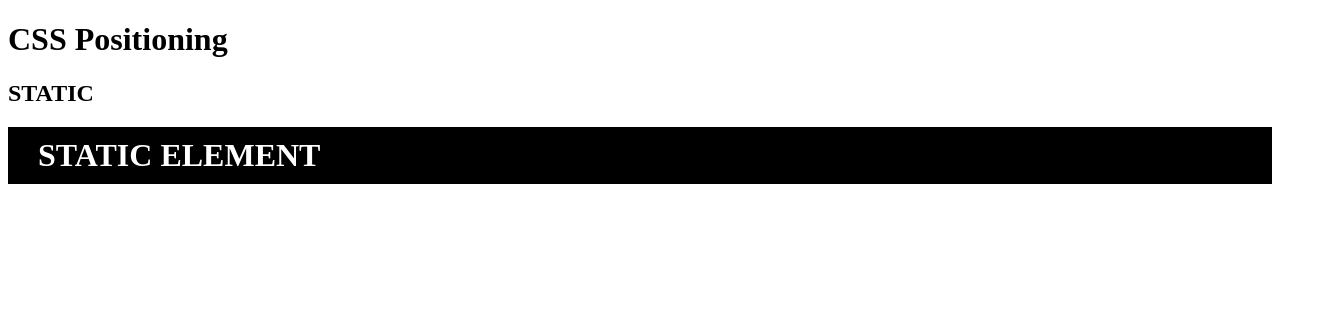
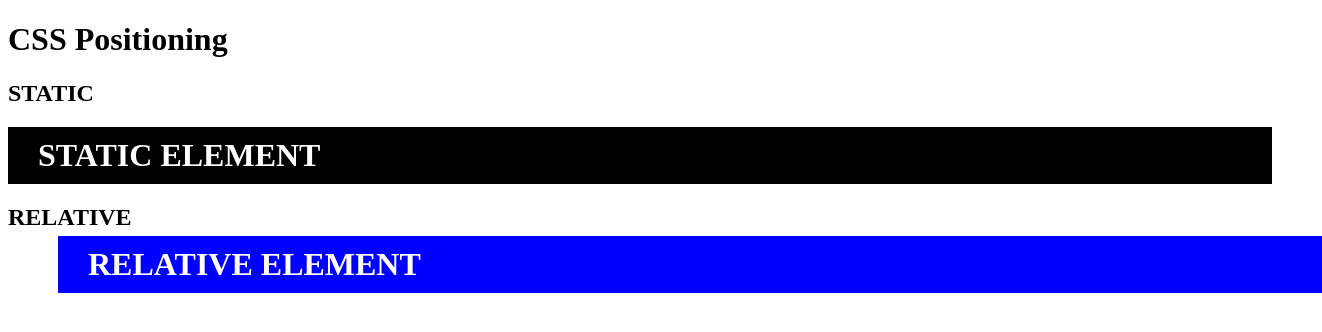
Before and after one commit to bhumikawei/CSSPositioning, a plain HTML site: page index.html in a window 1280 px wide. Shown: the top 332 px of the page, 1322 px wide, since content can reach past the window. Drawn offline with Linux system fonts and the light colour scheme.

Commit message:
learnt relative positioning

```diff
--- a/css/style.css
+++ b/css/style.css
@@ -11,3 +11,9 @@ body{
     position: static;
     background-color: black;
 }
+.relative {
+    position: relative;
+    top: -15px;
+    left: 50px;
+    background-color: blue;
+}
--- a/index.html
+++ b/index.html
@@ -12,5 +12,9 @@
     <div class="static box">
         STATIC ELEMENT
     </div>
+    <h2>RELATIVE</h2>
+    <div class="relative box">
+        RELATIVE ELEMENT
+    </div>
 </body>
 </html>
```
